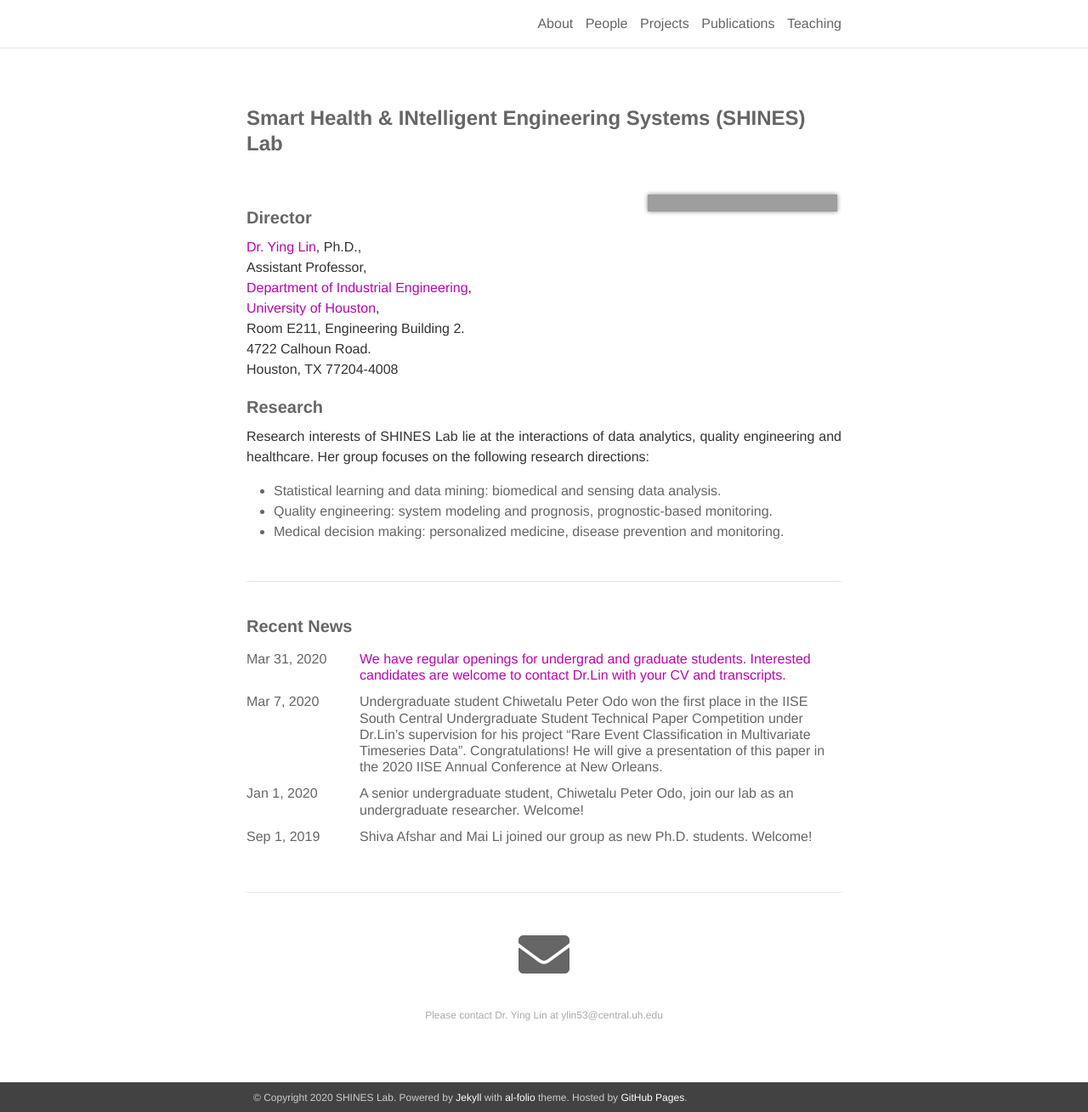
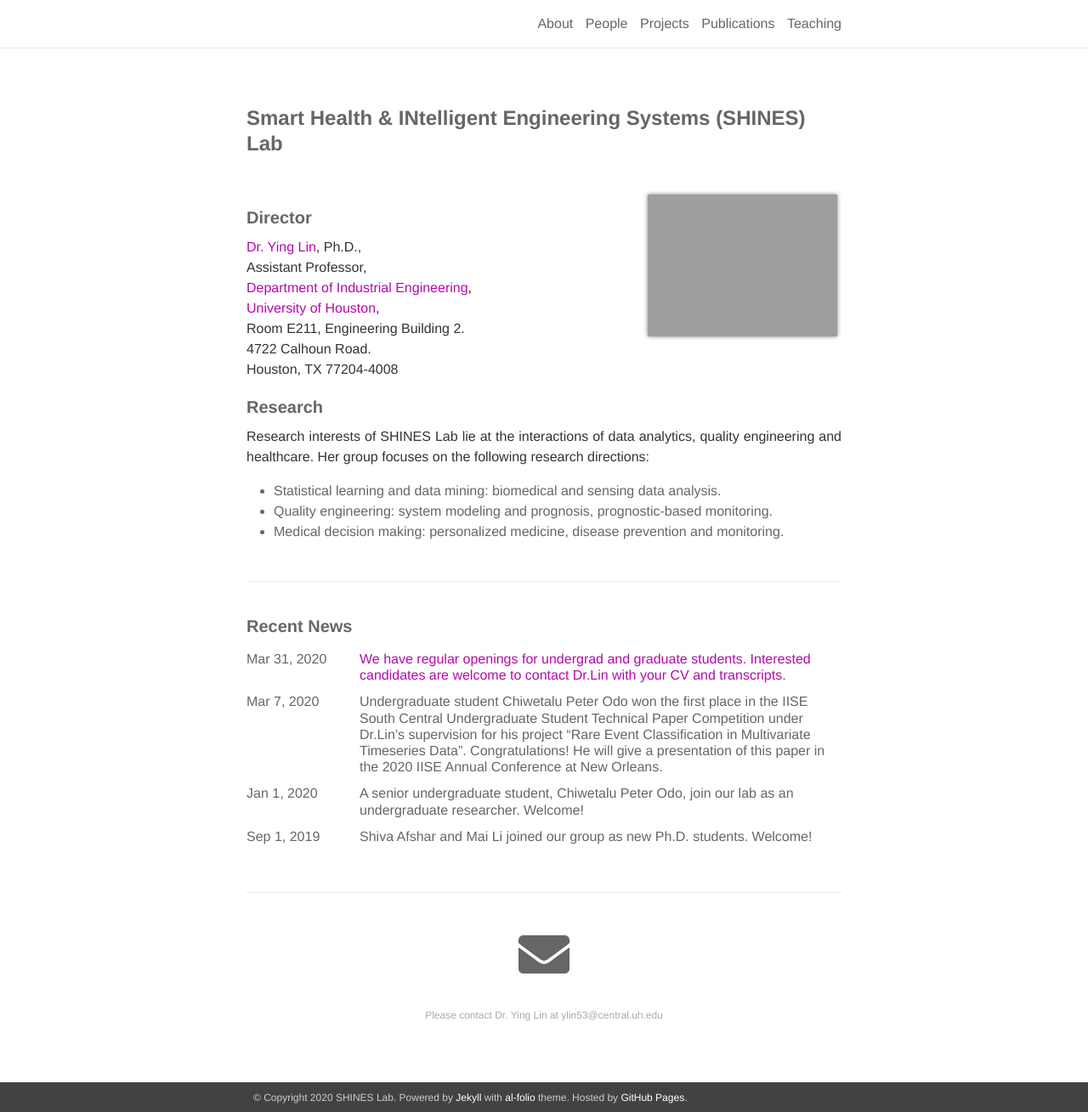
Before and after one commit to shines-lab/shines-lab.github.io, a Jekyll site: the page built from _pages/about.md, in a window 1280 px wide and 1309 px high. Shown: the whole window at 85% size. Built offline with Jekyll 4.4.1, drawn with Linux system fonts in a browser that asks for light colours.

Commit message:
Update about.html

```diff
--- a/_layouts/about.html
+++ b/_layouts/about.html
@@ -6,7 +6,7 @@ title: Home
 {% if page.profile %}
   <div class="profile col one {{ page.profile.align }}">
     {% if page.profile.image %}
-      <img class="one" src="{{ page.profile.image | prepend: '/assets/img/' | prepend: site.baseurl | prepend: site.url }}" width="20" height="20">
+      <img class="one" src="{{ page.profile.image | prepend: '/assets/img/' | prepend: site.baseurl | prepend: site.url }}" width="10%" height="10%">
     {% endif %}
     {% if page.profile.address %}
       <div class="address">
```
